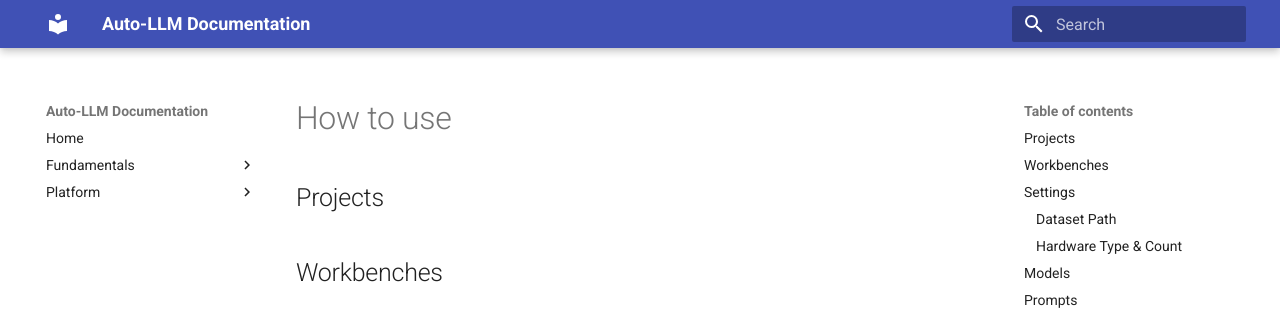
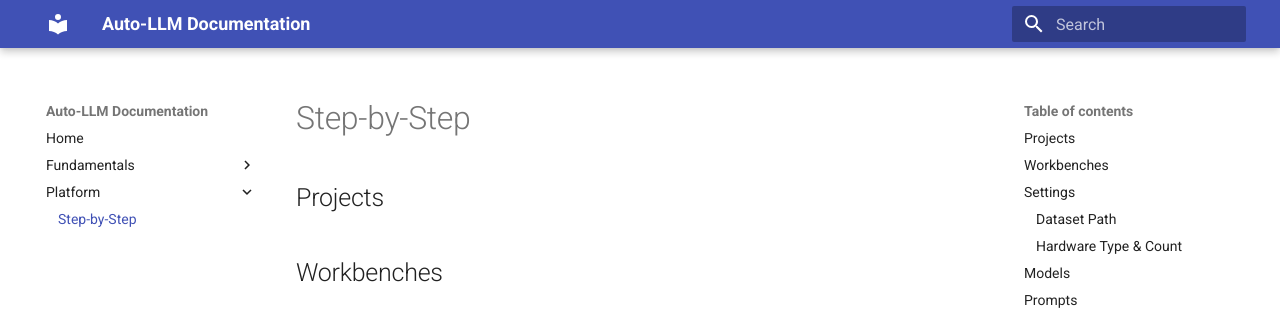
Before and after one commit to ag-sc/auto-llm, an MkDocs documentation site: the page built from docs/platform/how_to_use.md, in a window 1280 px wide and 900 px high. Shown: the top 310 px of the window. Built offline with MkDocs 1.6.1 and Material for MkDocs 9.7.7, drawn with Linux system fonts in a browser that asks for light colours; some of the changed lines change nothing that is shown.

Commit message:
fix mistake

```diff
--- a/mkdocs.yml
+++ b/mkdocs.yml
@@ -11,4 +11,4 @@ nav:
       - Training: fundamentals/training_a_llm.md
       - Evaluating: fundamentals/evaluating_a_llm.md
   - Platform:
-      - Step-by-Step: how_to_use.md
+      - Step-by-Step: platform/how_to_use.md
```
